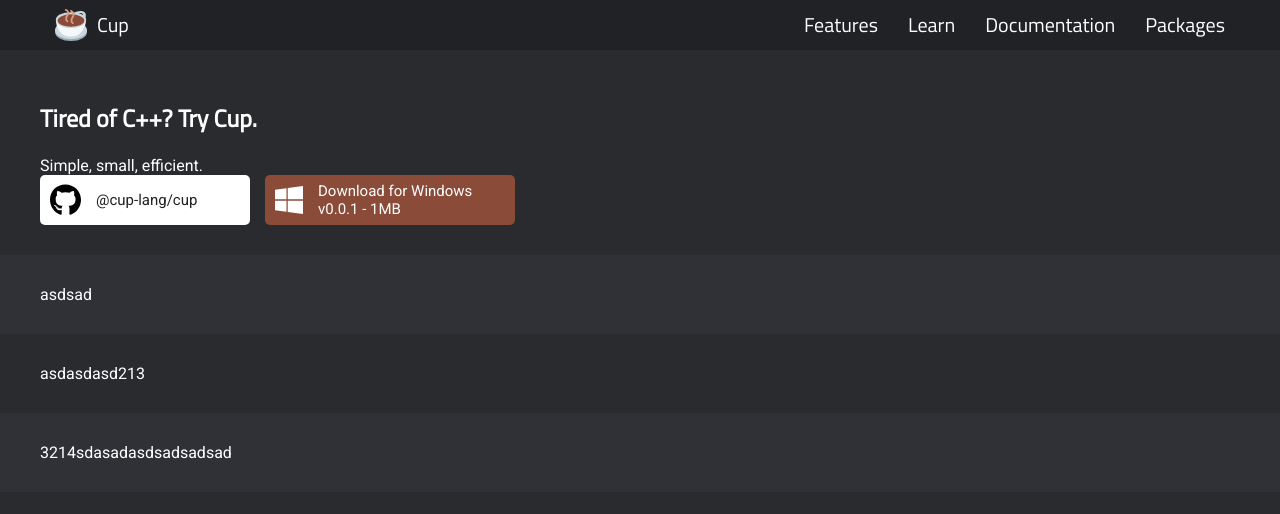
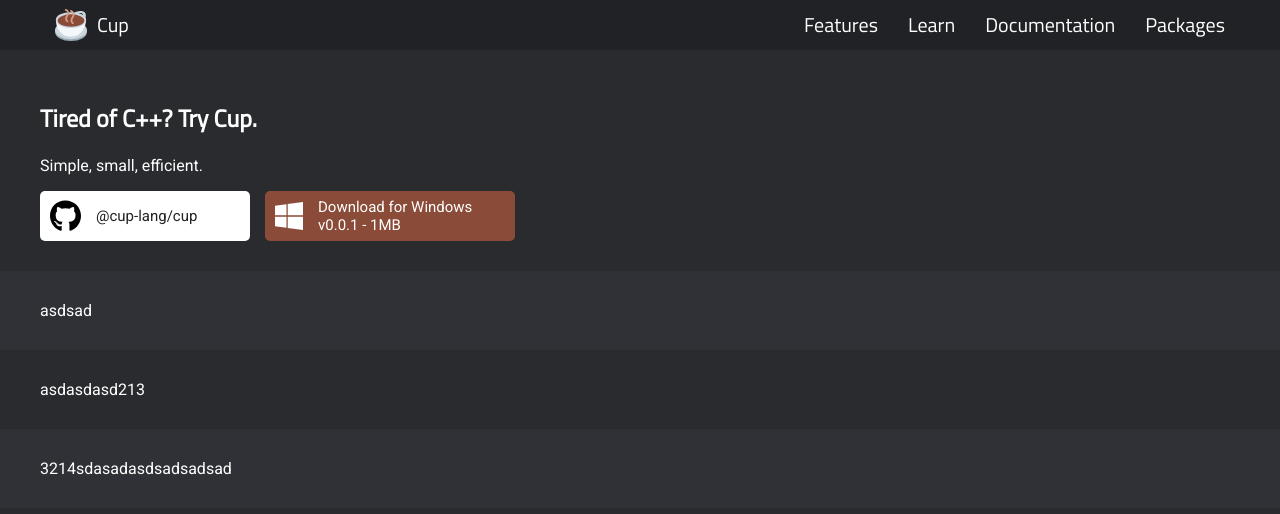
Before and after one commit to cup-lang/cup-lang.org, a Jekyll site: the page built from index.html, in a window 1280 px wide. Shown: the top 514 px of the page. Built offline with Jekyll 4.4.1, drawn with Linux system fonts in a browser that asks for light colours; comment, search, counter and statistics services are not loaded.

```diff
--- a/index.html
+++ b/index.html
@@ -5,7 +5,7 @@ layout: default
 <div class="section">
     <div class="section-content content">
         <h2>Tired of C++? Try Cup.</h2>
-        Simple, small, efficient.
+        <p>Simple, small, efficient.</p>
         <div id="top-buttons">
             <a id="github-button" class="top-button" target="_blank" href="https://github.com/cup-lang/cup">
                 <svg aria-hidden="true" focusable="false" role="img" xmlns="http://www.w3.org/2000/svg"
```
